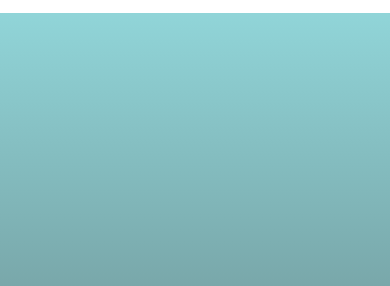
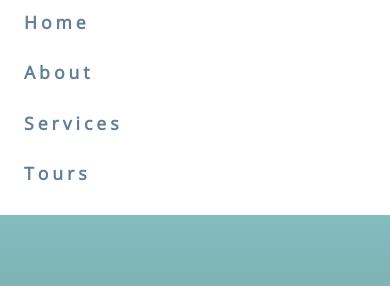
Before and after one commit to carbentus/scroll-project, a plain HTML site: page index.html in a window 390 px wide. Both pictures are taken after a click on the button "menu". Shown: the part 69-355 px from the top of the page. Drawn offline with nearby package versions, Linux system fonts and the light colour scheme.

Commit message:
add app.js: fixed navbar, toggle menu, to-the-top arrow

```diff
--- a/app.js
+++ b/app.js
@@ -0,0 +1,51 @@
+// Element.getBoundingClientRect() method returns rhe size of an element and its position relative to the viewport.
+
+//pageYOffset is a read-only window property that returns the number of pixels the document has been scrolled vertivally
+
+// slice extracts a section of a string without modifying original sting
+
+// offsetTop - A Number, representing the top position of the element, in pixels
+
+// ********* set date *********
+const date = document.getElementById('date');
+date.innerHTML = new Date().getFullYear();
+
+// ********* close links *********
+const navToggle = document.querySelector('.nav-toggle');
+const linksContainer = document.querySelector('.links-container');
+const links = document.querySelector('.links');
+
+const toggleMenu = () => {
+  const containerHeight = linksContainer.getBoundingClientRect().height;
+  const linksHeight = links.getBoundingClientRect().height;
+  if (containerHeight === 0) {
+    linksContainer.style.height = `${linksHeight}px`;
+  } else {
+    linksContainer.style.height = 0;
+  }
+};
+
+navToggle.addEventListener('click', toggleMenu);
+
+const navbar = document.getElementById('nav');
+// ********* fixed navbar *********
+window.addEventListener('scroll', function () {
+  const scrollHeight = window.pageYOffset;
+  const navHeight = navbar.getBoundingClientRect().height;
+
+  if (scrollHeight > navHeight) {
+    navbar.classList.add('fixed-nav');
+  } else {
+    navbar.classList.remove('fixed-nav');
+  }
+
+  const topLink = document.querySelector('.top-link');
+  // ********* show to-the-top link *********
+  if (scrollHeight > 500) {
+    topLink.classList.add('show-link');
+  } else {
+    topLink.classList.remove('show-link');
+  }
+});
+
+// ********* smooth scroll *********
--- a/index.html
+++ b/index.html
@@ -76,7 +76,7 @@
     <footer class="section">
       <p>
         copyright &copy; backroads travel tours company
-        <span class="date">2021</span>. All rights reserved
+        <span id="date"></span>. All rights reserved
       </p>
     </footer>
 
```
